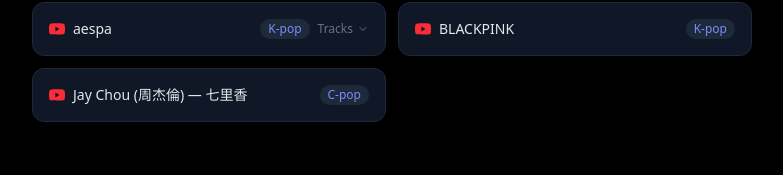
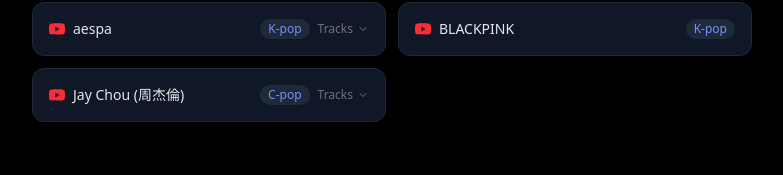
Before and after one commit to s1280061/my-portfolio, a Next.js app: page /music in a window 1280 px wide. Shown: the part 398-573 px from the top of the page, without its empty margins (248-1031 px from the left). Built offline with nearby package versions, Linux system fonts and the light colour scheme.

Commit message:
Update Jay Chou link and move 七里香 to tracks

```diff
--- a/app/music/page.tsx
+++ b/app/music/page.tsx
@@ -72,7 +72,14 @@
     ],
   },
   { name: "BLACKPINK", genre: "K-pop", url: "https://music.youtube.com/playlist?list=OLAK5uy_nsoD3Zf0AuDIGT89P_3UYvVS7-2rJRE0k" },
-  { name: "Jay Chou (周杰倫) — 七里香", genre: "C-pop", url: "https://www.youtube.com/watch?v=Bbp9ZaJD_eA" },
+  {
+    name: "Jay Chou (周杰倫)",
+    genre: "C-pop",
+    url: "https://music.youtube.com/playlist?list=OLAK5uy_lsLIti8r4lQPmdUdikOs-7pBd02nM4F1o",
+    tracks: [
+      { title: "七里香", url: "https://www.youtube.com/watch?v=Bbp9ZaJD_eA" },
+    ],
+  },
 ];
 
 const soundtracks = [
```
